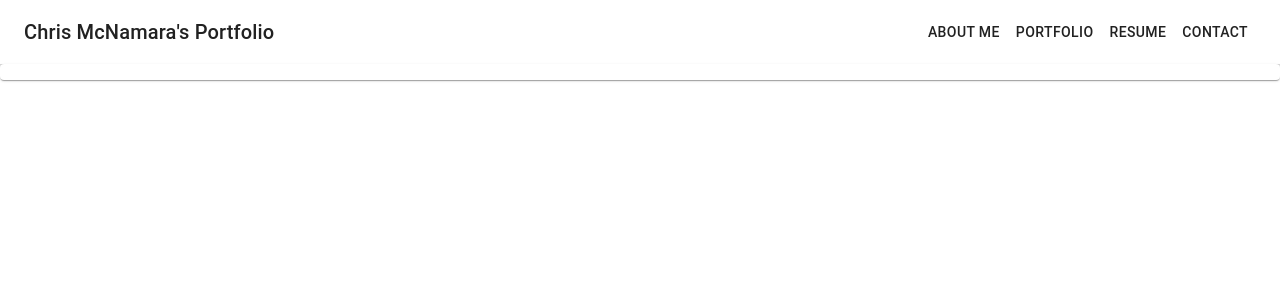
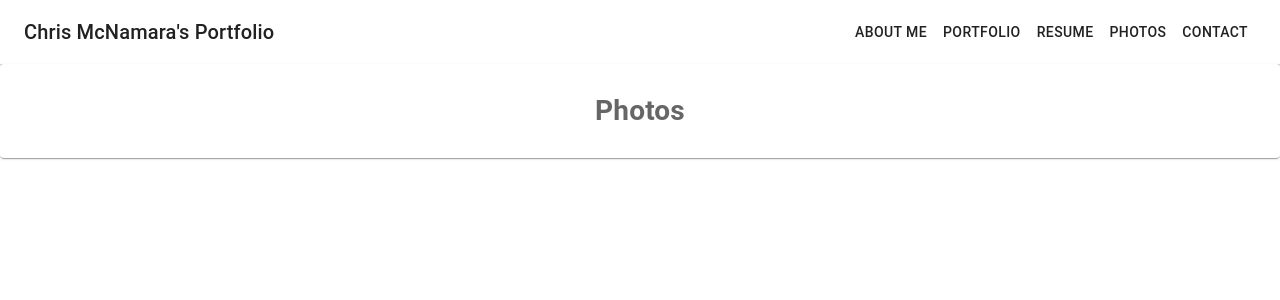
Before and after one commit to cmcnamara15/React-Portfolio, a React (Create React App) app in the folder react-portfolio/: page /Photos in a window 1280 px wide. Shown: the top 300 px of the page. Built offline with nearby package versions, Linux system fonts and the light colour scheme.

Commit message:
Add photos page to the portfolio

```diff
--- a/react-portfolio/src/App.js
+++ b/react-portfolio/src/App.js
@@ -8,6 +8,7 @@ import Resume from "./pages/Resume";
 import NavBar from "./components/navbar";
 import Layout from "./components/layout";
 import { createTheme, ThemeProvider } from '@mui/material/styles';
+import Photos from "./pages/Photos";
 
 function App() {
   const theme = createTheme();
@@ -23,6 +24,7 @@ function App() {
             <Route path="/Portfolio" element={<Portfolio />} />
             <Route path="/Resume" element={<Resume />} />
             <Route path="/ContactMe" element={<ContactMe />} />
+            <Route path="/Photos" element={<Photos />} />
           </Routes>
         </Layout>
       </Router>
--- a/react-portfolio/src/components/navbar.jsx
+++ b/react-portfolio/src/components/navbar.jsx
@@ -20,10 +20,11 @@ export default function NavBar() {
             </Typography>
         ) : (
             <div>
-            <Button color="inherit" component={Link} to="/AboutMe">About Me</Button>
-            <Button color="inherit" component={Link} to="/Portfolio">Portfolio</Button>
-            <Button color="inherit" component={Link} to="/Resume">Resume</Button>
-            <Button color="inherit" component={Link} to="/ContactMe">Contact</Button>
+                <Button color="inherit" component={Link} to="/AboutMe">About Me</Button>
+                <Button color="inherit" component={Link} to="/Portfolio">Portfolio</Button>
+                <Button color="inherit" component={Link} to="/Resume">Resume</Button>
+                <Button color="inherit" component={Link} to="/Photos">Photos</Button>
+                <Button color="inherit" component={Link} to="/ContactMe">Contact</Button>
             </div>
         )}
         </Toolbar>
--- /dev/null
+++ b/react-portfolio/src/pages/Photos.jsx
@@ -0,0 +1,9 @@
+import react from "react";
+
+export default function Photos() {
+    return (
+        <div>
+            <h1>Photos</h1>
+        </div>
+    )
+}
--- a/react-portfolio/src/pages/Resume.jsx
+++ b/react-portfolio/src/pages/Resume.jsx
@@ -1,8 +1,9 @@
 import React from "react";
 
 export default function Resume() {
+    return (
     <div>
         <h1>Resume</h1>
     </div>
-
+    )
 }
```
Also changed, not shown: react-portfolio/src/components/layout.jsx (+0 -26 lines). Lines whose indentation alone changed are shown as unchanged.
